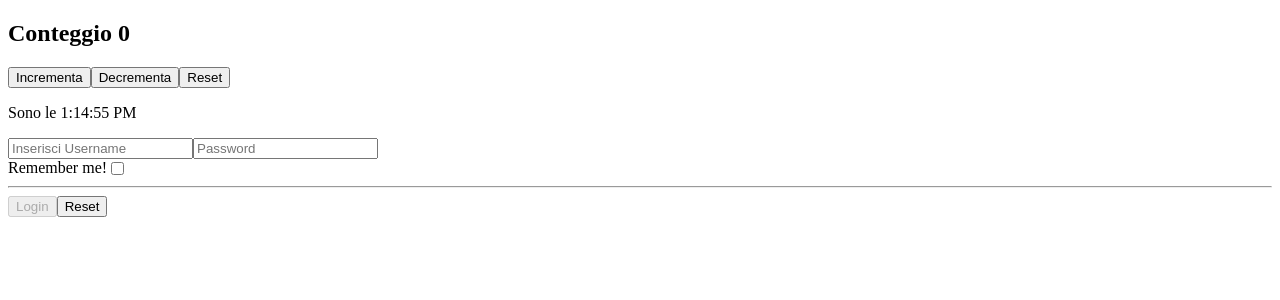
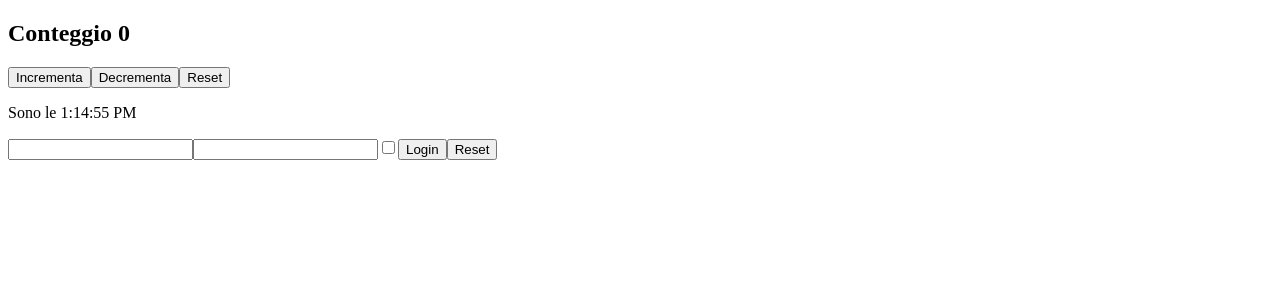
Before and after one commit to St3fan097/react_es, a React (Vite) app in the folder react-es_1/: page / in a window 1280 px wide. Shown: the top 300 px of the page. Built offline with nearby package versions, Linux system fonts and the light colour scheme.

Commit message:
exercise-22

```diff
--- a/react-es_1/src/Login.jsx
+++ b/react-es_1/src/Login.jsx
@@ -25,7 +25,6 @@ function Login() {
         setRemember(false);
     }
 
-
     function resetMe() {
         if (userName !== "" && password !== "" && remember) {
             setUserName("");
@@ -50,5 +49,4 @@ function Login() {
     )
 }
 
-
 export default Login
--- /dev/null
+++ b/react-es_1/src/UncontrolledLogin.jsx
@@ -0,0 +1,27 @@
+export function UncontrolledLogin () {
+
+    function handleFormSubmit (event){
+        event.preventDefault();
+        const username = event.target.elements.namedItem("username").value
+        const password = event.target.elements.namedItem("password").value
+        const session = event.target.elements.namedItem("session").checked
+
+        const data = {
+            username,
+            password,
+            session
+        }
+
+        console.log(data)
+    }
+
+    return (
+        <form onSubmit={handleFormSubmit}>
+            <input name="username" type="text"/>
+            <input name="password" type="password"/>
+            <input name="session" type="checkbox"/>
+            <button>Login</button>
+            <button type="reset">Reset</button>
+        </form>
+    )
+}
--- a/react-es_1/src/app.jsx
+++ b/react-es_1/src/app.jsx
@@ -1,4 +1,4 @@
-import Login from "./Login";
+import { UncontrolledLogin } from "./UncontrolledLogin";
 import { Clock } from "./clock";
 import { Counter } from "./counter";
 
@@ -11,7 +11,7 @@ export function App() {
         <div>
         <Counter valoreIniziale={0} incremento={1} />
         <Clock/>
-        <Login/>
+        <UncontrolledLogin/>
         </div>
     )
 }
```
